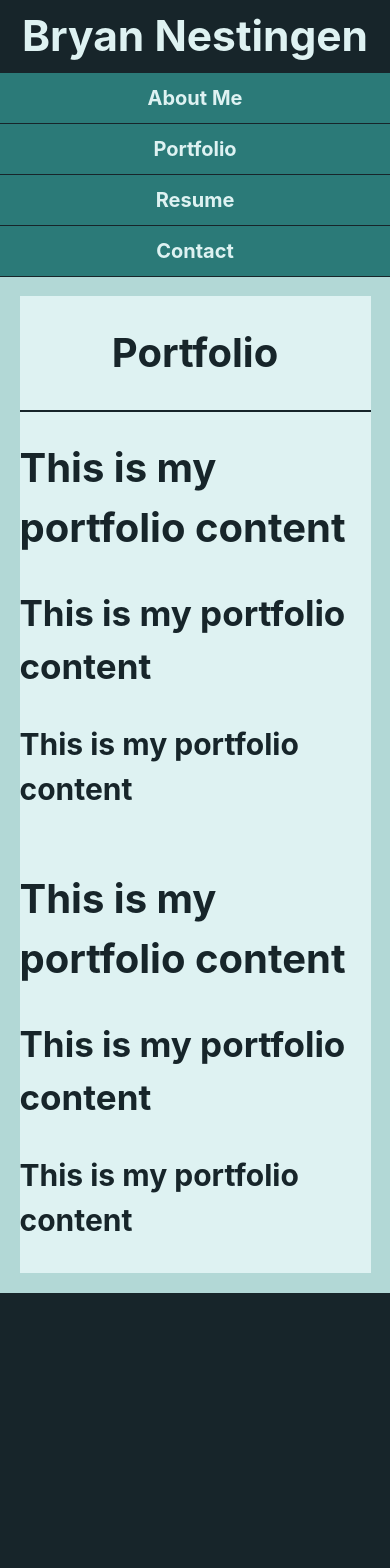
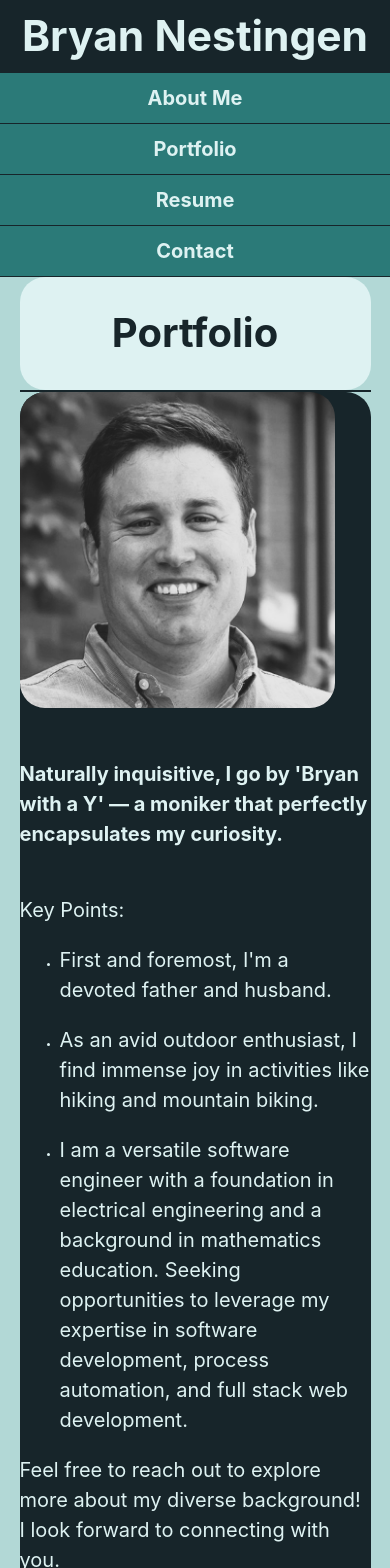
Before and after one commit to nestibry/portfolio, a React (Vite) app: page /portfolio in a window 390 px wide. Shown: the top 1568 px of the page. Before the commit the page ends 1293 px from the top, so only its background shows below. Built offline with nearby package versions, Linux system fonts and the light colour scheme.

Commit message:
prepping each page-container item to appear as a card so that I can get mobile layout set...each card will be responsible for its own styling with respect to the page content container

```diff
--- a/src/pages/Page.css
+++ b/src/pages/Page.css
@@ -1,26 +1,19 @@
 .page-container {
     display: flex;
     flex-direction: column;
-    padding: 5%;
     align-items: center;
-    /* text-align: center; */
-    justify-content: space-between;
-    /* align-content: center; */
-    /* align-items: center; */
-    /* gap: 3rem; */
+    padding: 0 5%;
 
     background-color: var(--light-cyan);
 }
 
 .page-header {
-    /* margin: 0 0 0 0; */
-    /* text-align: center; */
-    /* width: 90%; */
-    /* padding: 1rem 0rem; */
     text-align: center;
     width: 100%;
     color: var(--black-and-blue);
+
     background-color: var(--pale-cyan);
+    border-radius: 25px;
 }
 
 .page-divider {
@@ -30,17 +23,19 @@
 }
 
 .page-content {
-    /* margin: 0 0 0 0; */
     display: flex;
     flex-direction: column;
     width: 100%;
-    /* width: 90%; */
-    /* align-items: center; */
-    /* gap: 3rem; */
-    /* justify-content: flex-start; */
-    /* margin: 0 0 5% 0; */
-    color: var(--black-and-blue);
-    background-color: var(--pale-cyan);
+
+
+    background-color: var(--black-and-blue);
+    border-radius: 25px;
+}
+
+
+.profile-image {
+    max-width: 90%;
+    border-radius: 25px;
 }
 
 /* When using a mobile-first approach, use `min-width` values going from narrow -> wide for a responsive design */
--- a/src/pages/Page.jsx
+++ b/src/pages/Page.jsx
@@ -19,6 +19,25 @@ export default function Page({ type }) {
         case 'portfolio':
             header = <h1>Portfolio</h1>;
             content = <>
+                <div>
+                    <img className='profile-image' src='../src/assets/images/bryan-nestingen-profile-photo.jpg' alt="Bryan Nestingen's profile photo." />
+                    <summary>
+                        <h6>
+                            Naturally inquisitive, I go by 'Bryan with a Y' — a moniker that perfectly encapsulates my curiosity.
+                        </h6>
+                        <p>
+                            Key Points:
+                        </p>
+                        <ul>
+                            <li><p>First and foremost, I'm a devoted father and husband.</p></li>
+                            <li><p>As an avid outdoor enthusiast, I find immense joy in activities like hiking and mountain biking.</p></li>
+                            <li><p>I am a versatile software engineer with a foundation in electrical engineering and a background in mathematics education. Seeking opportunities to leverage my expertise in software development, process automation, and full stack web development.</p></li>
+                        </ul>
+                        <p>
+                        Feel free to reach out to explore more about my diverse background! I look forward to connecting with you.
+                        </p>
+                    </summary>
+                </div>
                 <div>
                     <h1>This is my portfolio content</h1>
                     <h2>This is my portfolio content</h2>
```
